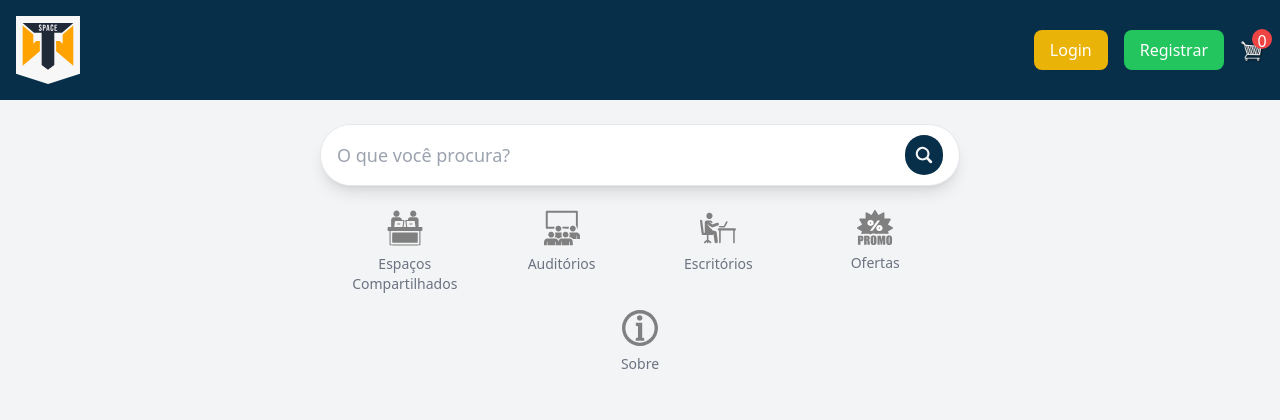
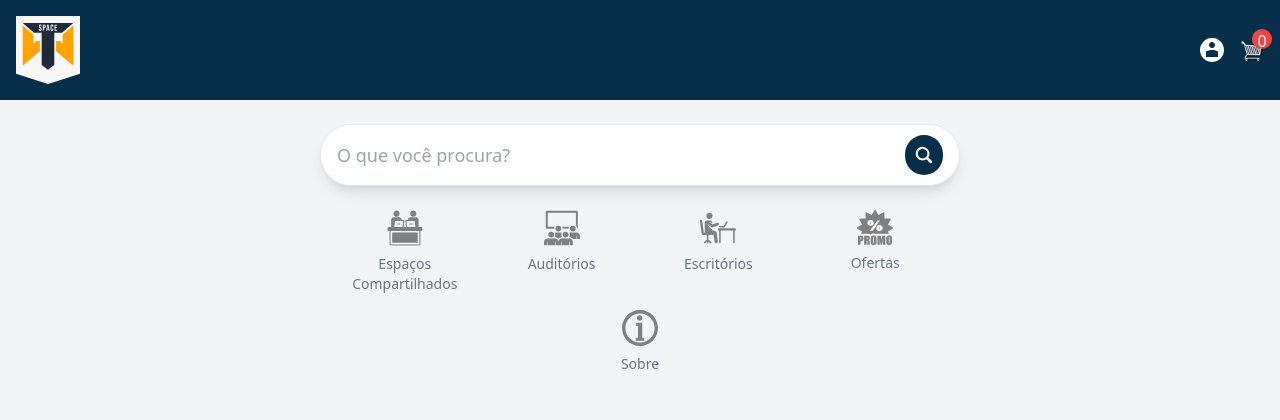
Before and after one commit to fhfraga/space_tw, a Django app: page /cart/ in a window 1280 px wide. Shown: the top 420 px of the page. Run offline with Django 3.2, Linux system fonts and the light colour scheme; some libraries are stand-ins or nearby versions.

Commit message:
Inserção de menu suspenso no template base(main)

```diff
--- /dev/null
+++ b/static/js/menubar.js
@@ -0,0 +1,18 @@
+document.addEventListener('DOMContentLoaded', function() {
+    const toggleButton = document.getElementById('auth-menu-toggle');
+    const menu = document.getElementById('auth-menu');
+
+    toggleButton.onclick = function(event) {
+        event.stopPropagation(); // Impede que o clique no botão feche o menu
+        menu.classList.toggle('hidden'); // Alterna a classe 'hidden' para mostrar ou esconder o menu
+    };
+
+    // Fechar o menu ao clicar fora
+    window.onclick = function(event) {
+        if (!event.target.matches('#auth-menu-toggle') && !menu.contains(event.target)) {
+            if (!menu.classList.contains('hidden')) {
+                menu.classList.add('hidden'); // Adiciona a classe 'hidden' se o menu estiver visível
+            }
+        }
+    };
+});
--- a/store/templates/store/main.html
+++ b/store/templates/store/main.html
@@ -61,22 +61,28 @@
                 </a>
             </div>
             <!-- Authentication and Cart -->
-            <div class="flex items-center space-x-4">
+            <div class="flex items-center space-x-4 relative">
                 {% if request.user.is_authenticated %}
                 <p class="text-sm lg:text-base">Bem-vindo, {{ request.user.username }}!</p>
                 <a href="{% url 'store_logout' %}" class="bg-yellow-500 text-white rounded-lg px-4 py-2">Logout</a>
                 {% else %}
-                <a href="{% url 'store_login' %}" class="bg-yellow-500 text-white rounded-lg px-4 py-2">Login</a>
-                <a href="{% url 'register' %}" class="bg-green-500 text-white rounded-lg px-4 py-2">Registrar</a>
+                <!-- Botão do Menu -->
+                <button id="auth-menu-toggle" class="focus:outline-none">
+                    <img src="{% static 'images/foto.svg' %}" class="w-6 h-6" alt="User Icon">
+                </button>
+                <!-- Menu de Login e Registro -->
+                <div id="auth-menu" class="absolute right-0 mt-2 w-48 bg-white text-black rounded-lg shadow-lg hidden">
+                    <a href="{% url 'store_login' %}" class="block px-4 py-2 hover:bg-gray-100">Login</a>
+                    <a href="{% url 'register' %}" class="block px-4 py-2 hover:bg-gray-100">Registrar</a>
+                </div>
                 {% endif %}
+                <!-- Botão do Carrinho -->
                 <a href="{% url 'cart' %}" class="relative">
                     <img id="cart-icon" class="w-6 inline-block" src="{% static 'images/cart.png' %}" alt="Cart Icon">
-                    <p id="cart-total"
-                        class="absolute -top-2 -right-2 w-5 h-5 bg-red-500 text-white rounded-full text-center">
+                    <p id="cart-total" class="absolute -top-2 -right-2 w-5 h-5 bg-red-500 text-white rounded-full text-center">
                         {{cartItems}}</p>
                 </a>
             </div>
-        </div>
     </nav>
     <!---Main Content-->
     <div class="flex-grow">
@@ -96,15 +102,18 @@
         <!-- Ícones de Categoria Centralizados -->
         <div class="container mx-auto mt-6 w-full sm:w-3/4 lg:w-1/2">
             <div class="flex justify-evenly flex-wrap">
-                <a href="{% url 'shared_space' %}" class="text-center hover:scale-125 transition duration-300 w-36 mb-4">
+                <a href="{% url 'shared_space' %}"
+                    class="text-center hover:scale-125 transition duration-300 w-36 mb-4">
                     <img src="{% static 'images/coworking.svg' %}" class="w-9 mx-auto" alt="">
                     <h6 class="text-sm text-gray-500 mt-2">Espaços<br>Compartilhados</h6>
                 </a>
-                <a href="{% url 'auditorium_spaces' %}" class="text-center hover:scale-125 transition duration-300 w-36 mb-4">
+                <a href="{% url 'auditorium_spaces' %}"
+                    class="text-center hover:scale-125 transition duration-300 w-36 mb-4">
                     <img src="{% static 'images/cinema.svg' %}" class="w-9 mx-auto" alt="">
                     <h6 class="text-sm text-gray-500 mt-2">Auditórios</h6>
                 </a>
-                <a href="{% url 'office_spaces' %}" class="text-center hover:scale-125 transition duration-300 w-36 mb-4">
+                <a href="{% url 'office_spaces' %}"
+                    class="text-center hover:scale-125 transition duration-300 w-36 mb-4">
                     <img src="{% static 'images/trabalhador.svg' %}" class="w-9 mx-auto" alt="">
                     <h6 class="text-sm text-gray-500 mt-2">Escritórios</h6>
                 </a>
@@ -124,10 +133,10 @@
                 {% endif %}
             </div>
         </div>
-		<div class="container mx-auto my-8">
-		{% block content %}
-		{% endblock content %}
-		</div>
+        <div class="container mx-auto my-8">
+            {% block content %}
+            {% endblock content %}
+        </div>
     </div>
     <footer class="bg-sky-950 text-white text-center p-4 mt-12">
         <h6 class="text-sm">&copy; 2024 SpaceTW. Todos os direitos reservados.</h6>
@@ -136,6 +145,7 @@
             <a href="{% url 'terms_of_service' %}" class="text-white underline">Termos de Serviço</a>
         </p>
     </footer>
+    <script src="/static/js/menubar.js"></script>
 </body>
 
 </html>
```
Also changed, not shown: db.sqlite3, static/images/foto.svg.
